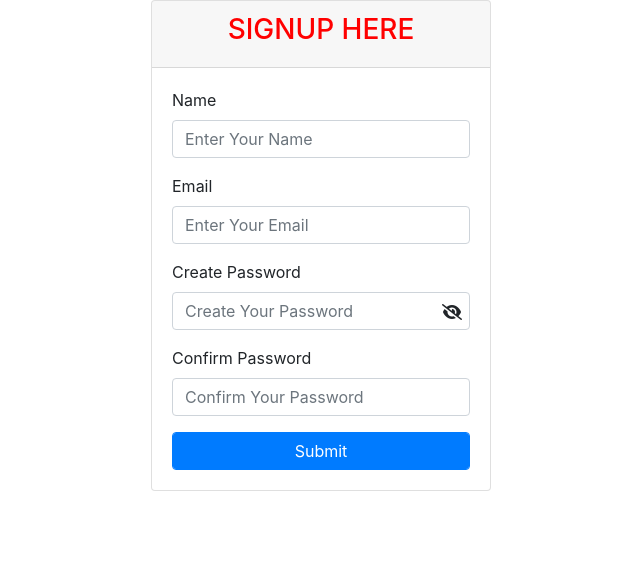
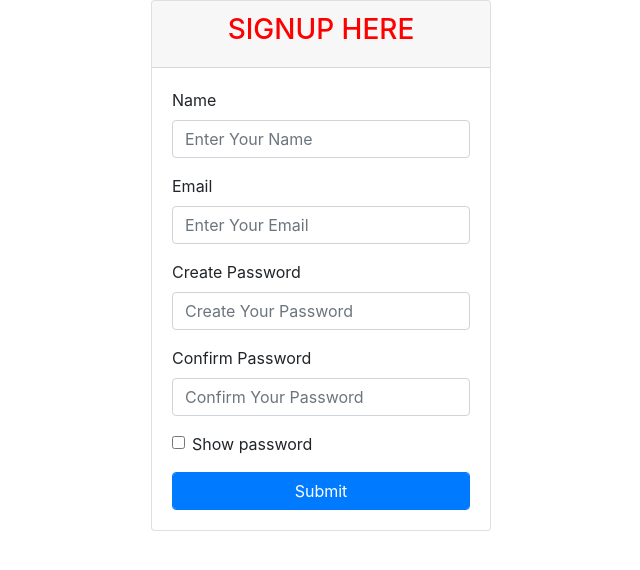
Before and after one commit to milan-sony/Django-ToDo_App, a Django app: page /signup/ in a window 1280 px wide. Shown: the top 570 px of the page, without its empty margins (319-959 px from the left). Run offline with Django 4.2, Linux system fonts and the light colour scheme; some libraries are stand-ins or nearby versions.

Commit message:
toggle eye icon changed to show password checkbox for both pswd input fields

```diff
--- a/static/index/css/usersignup.css
+++ b/static/index/css/usersignup.css
@@ -30,13 +30,3 @@
   margin: 0;
   padding-bottom: 10px;
 }
-#eye-icons{
-  position: absolute;
-  margin-left: 270px;
-  margin-top: -30px;
-  cursor: pointer;
-  /* color: lightgray; */
-}
-#eye-icon1{
-  display: none;
-}
--- a/static/index/js/validation.js
+++ b/static/index/js/validation.js
@@ -1,21 +1,23 @@
-// Email Validation
-// Method 1
+//! Email Validation
+//* Method 1
+
 // function validateEmail(){
+//   we have to declare thos validateEmail() in email input field as onclick/oninput = "validateEmail"
 
-  //   let emailInput = document.getElementById("email-Input");
-  //   let emailError = document.getElementById("email-Error");
-  //   let emailFormat = /^\w+([\.-]?\w+)*@\w+([\.-]?\w+)*(\.\w{2,3})+$/;
+//     let emailInput = document.getElementById("email-Input");
+//     let emailError = document.getElementById("email-Error");
+//     let emailFormat = /^\w+([\.-]?\w+)*@\w+([\.-]?\w+)*(\.\w{2,3})+$/;
 
-  //   if(emailInput.value.match(emailFormat)){
-  //     emailError.innerHTML = "";
-  //     return true;
-  //   }else{
-  //     emailError.innerHTML = "Please enter a valid email";
-  //     return false;
-  //   }
-  // }
+//     if(emailInput.value.match(emailFormat)){
+//       emailError.innerHTML = "";
+//       return true;
+//     }else{
+//       emailError.innerHTML = "Please enter a valid email";
+//       return false;
+//     }
+//   }
 
-// Method 2
+//* Method 2
 let emailInput = document.getElementById("email-input");
 let emailError = document.getElementById("email-error");
 let emailFormat = /^\w+([\.-]?\w+)*@\w+([\.-]?\w+)*(\.\w{2,3})+$/;
@@ -26,7 +28,7 @@ emailInput.oninput = function(){
   }else{
     emailError.innerHTML = "Please enter a valid email";
   }
-  // Incase a user clears the text, the badge is hidden again
+  //* Incase a user clears the text, the badge is hidden again
   if(emailInput.value.length !== 0){
     emailError.style.display = "block";
   }
@@ -35,7 +37,7 @@ emailInput.oninput = function(){
   }
 }
 
-// Passwors strength check
+//! Passwors strength check
 let pswdInput = document.getElementById("pswd-input");
 let pswdStrength = document.getElementById("pswd-strength");
 let strongpswd = new RegExp('(?=.*[a-z])(?=.*[A-Z])(?=.*[0-9])(?=.*[^A-Za-z0-9])(?=.{8,})');
@@ -45,12 +47,12 @@ let mediumpswd = new RegExp('((?=.*[a-z])(?=.*[A-Z])(?=.*[0-9])(?=.*[^A-Za-z0-9]
 //  If the password entered does not meet the strong or medium-level requirements, then it is deemed weak
 let message = document.getElementById("message")
 
-// When the user clicks on the password field, show the message box
+//* When the user clicks on the password field, show the message box
 pswdInput.onfocus = function() {
   message.style.display = "block";
 }
 
-// When the user clicks outside of the password field, hide the message box
+//* When the user clicks outside of the password field, hide the message box
 pswdInput.onblur = function() {
   message.style.display = "none";
 }
@@ -60,10 +62,10 @@ pswdInput.onkeyup = function(){
     pswdStrength.innerHTML = "Password is strong";
     pswdStrength.style.color = "green";
   }else if(pswdInput.value.match(mediumpswd)){
-    pswdStrength.innerHTML = "password is medium";
+    pswdStrength.innerHTML = "Password is medium";
     pswdStrength.style.color = "yellow";
   }else{
-    pswdStrength.innerHTML = "password is weak";
+    pswdStrength.innerHTML = "Password is weak";
     pswdStrength.style.color = "red";
   }
   // Incase a user clears the text, the badge is hidden again
@@ -74,33 +76,20 @@ pswdInput.onkeyup = function(){
     pswdStrength.style.display = "none";
   }
 }
-// Password toggle eye icons
-let eyeIcons = document.getElementById("eye-icons")
-// Password inputfield is already mentioned above
-let eyeIcon1 = document.getElementById("eye-icon1");
-let eyeIcon2 = document.getElementById("eye-icon2")
 
-eyeIcons.onclick = function(){
-  if(pswdInput.type === "password"){
-    // === is used for comparing two variables, but this operator also checks datatype and compares two values.
-    // Compares equality of two operands with their types.
+
+//! Password check
+let pswdCheck = document.getElementById("pswd-check");
+//! let pswdInput = document.getElementById("pswd-input");
+//* Password inputfield is already mentioned above
+let cpswdInput = document.getElementById("cpswd-input");
+
+pswdCheck.onclick = function(){
+  if(pswdInput.type && cpswdInput.type === "password"){
     pswdInput.type = "text";
-    eyeIcon1.style.display = "block";
-    eyeIcon2.style.display = "none";
+    cpswdInput.type = "text";
   }else{
     pswdInput.type = "password";
-    eyeIcon1.style.display = "none";
-    eyeIcon2.style.display = "block";
+    cpswdInput.type = "password";
   }
 }
-
-
-// Toggle eye icon
-// let passwordField  = document.getElementById("pswd-input");
-// let eyeIcon = document.getElementById("eye-icon")
-
-// eyeIcon.addEventListener("click", function(){
-//   this.classList.toggle("fa-eye-slash");
-//   const type = passwordField.getAttribute("type") === "password" ? "text" : "password";
-//   passwordField.setAttribute("type", type);
-// })
--- a/templates/usersignup.html
+++ b/templates/usersignup.html
@@ -40,10 +40,6 @@
             <div class="form-group">
               <label for="contact">Create Password</label>
               <input type="password" name="password" placeholder="Create Your Password" class="form-control" id="pswd-input" required autocomplete="off">
-              <span id="eye-icons">
-                <i class="fa-solid fa-eye" id="eye-icon1"></i>
-                <i class="fa-solid fa-eye-slash" id="eye-icon2"></i>
-              </span>
               <span id="pswd-strength"></span>
             </div>
             <!-- <div id="message">
@@ -56,7 +52,11 @@
             </div> -->
             <div class="form-group">
               <label for="contact">Confirm Password</label>
-              <input type="text" name="confirmpassword" placeholder="Confirm Your Password" class="form-control" required autocomplete="off">
+              <input type="password" name="confirmpassword" id="cpswd-input" placeholder="Confirm Your Password" class="form-control" required autocomplete="off">
+            </div>
+            <div class="form-group form-check">
+              <input type="checkbox" class="form-check-input" id="pswd-check">
+              <label class="form-check-label" for="pswd-check">Show password</label>
             </div>
             <input type="submit" value="Submit" class="btn btn-primary form-control">
           </form>
```
Also changed, not shown: user/migrations/0001_initial.py.
